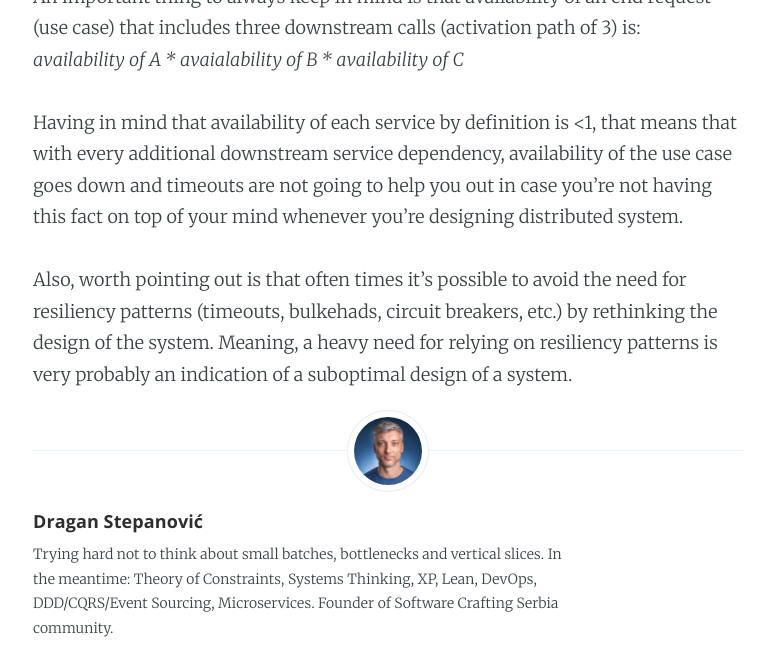
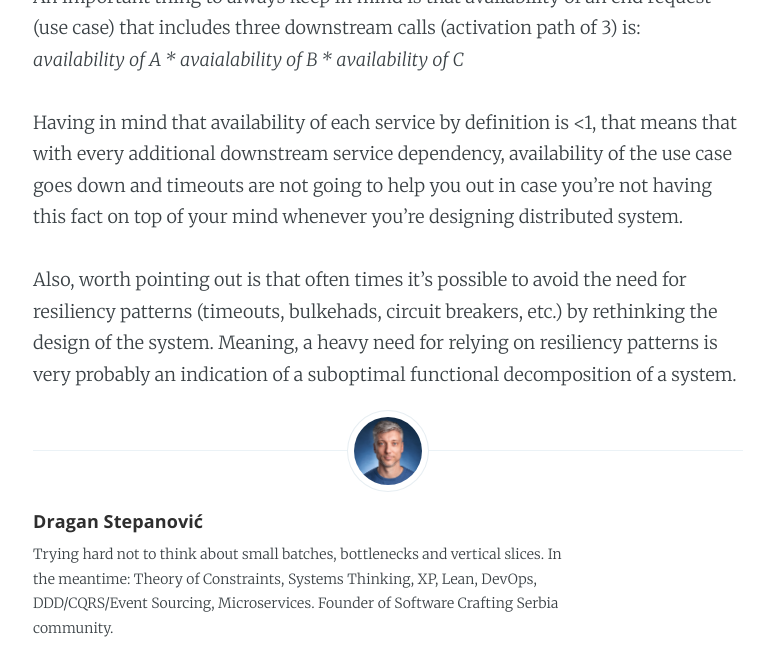
Before and after one commit to dragan-stepanovic/dragan-stepanovic.github.io, a Jekyll site: the page built from _posts/2020-07-19-on-timeouts.md, in a window 1280 px wide and 900 px high, scrolled down 1854 px, cut to the strip 0-646 px from the top of the window. Shown: the whole strip, without its empty margins (252-1026 px from the left). Built offline with Jekyll 4.4.1, drawn with Linux system fonts in a browser that asks for light colours.

Commit message:
Update 2020-07-19-on-timeouts.md

```diff
--- a/_posts/2020-07-19-on-timeouts.md
+++ b/_posts/2020-07-19-on-timeouts.md
@@ -30,4 +30,4 @@ _availability of A * avaialability of B * availability of C_
 Having in mind that availability of each service by definition is <1, that means that with every additional downstream service dependency, availability of the use case goes down and timeouts are not going to help you out in case you're not having this fact on top of your mind whenever you're designing distributed system.
 
 Also, worth pointing out is that often times it's possible to avoid the need for resiliency patterns (timeouts, bulkehads, circuit breakers, etc.) by rethinking the design of the system.
-Meaning, a heavy need for relying on resiliency patterns is very probably an indication of a suboptimal design of a system.
+Meaning, a heavy need for relying on resiliency patterns is very probably an indication of a suboptimal functional decomposition of a system.
```
